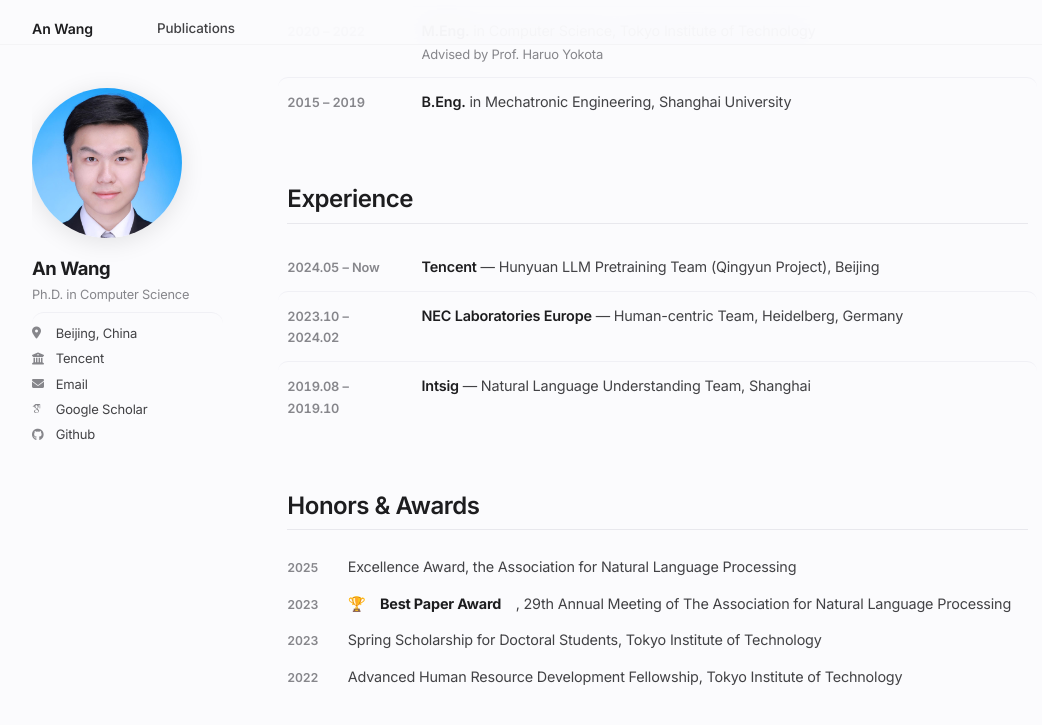
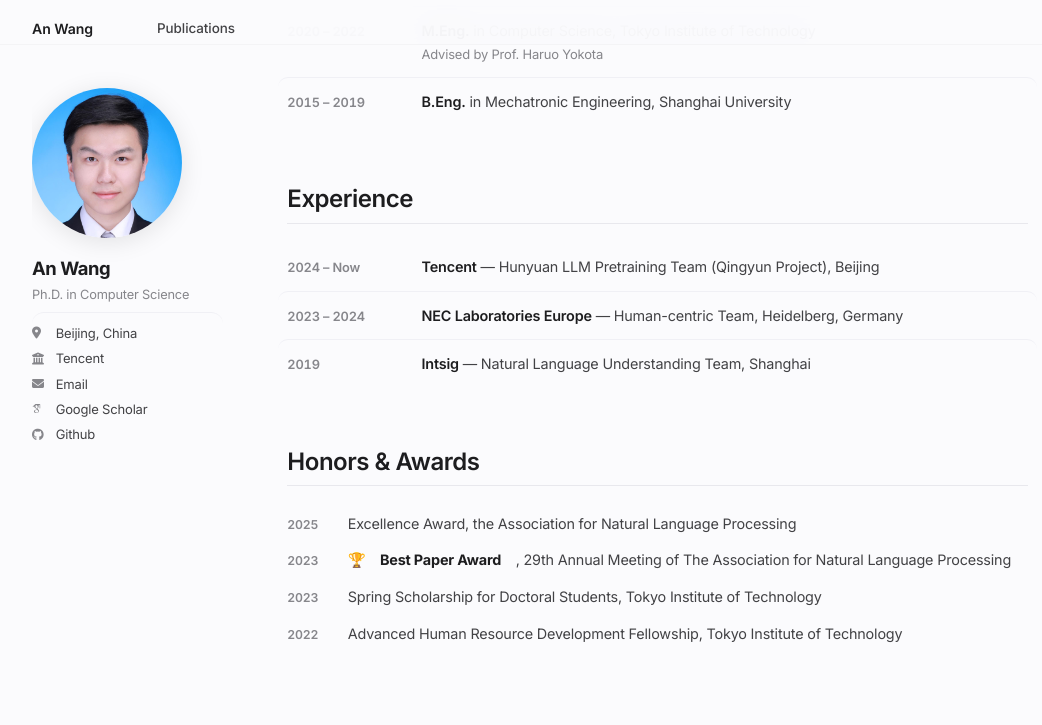
Before and after one commit to AnWang-AI/AnWang-AI.github.io, a Jekyll site: the page built from _pages/about.md, in a window 1280 px wide and 900 px high, scrolled down 1748 px. Shown: the top 725 px of the window, without its empty margins (8-1050 px from the left). Built offline with Jekyll 4.4.1, drawn with Linux system fonts in a browser that asks for light colours; some web fonts are replaced.

Commit message:
Shorten experience dates to year only

```diff
--- a/_pages/about.md
+++ b/_pages/about.md
@@ -136,19 +136,19 @@ Previously, my research focused on <strong>model architecture</strong>, <strong>
 
 <div class="edu-list">
   <div class="edu-item">
-    <div class="edu-year">2024.05 – Now</div>
+    <div class="edu-year">2024 – Now</div>
     <div class="edu-body">
       <strong>Tencent</strong> — Hunyuan LLM Pretraining Team (Qingyun Project), Beijing
     </div>
   </div>
   <div class="edu-item">
-    <div class="edu-year">2023.10 – 2024.02</div>
+    <div class="edu-year">2023 – 2024</div>
     <div class="edu-body">
       <strong>NEC Laboratories Europe</strong> — Human-centric Team, Heidelberg, Germany
     </div>
   </div>
   <div class="edu-item">
-    <div class="edu-year">2019.08 – 2019.10</div>
+    <div class="edu-year">2019</div>
     <div class="edu-body">
       <strong>Intsig</strong> — Natural Language Understanding Team, Shanghai
     </div>
```
